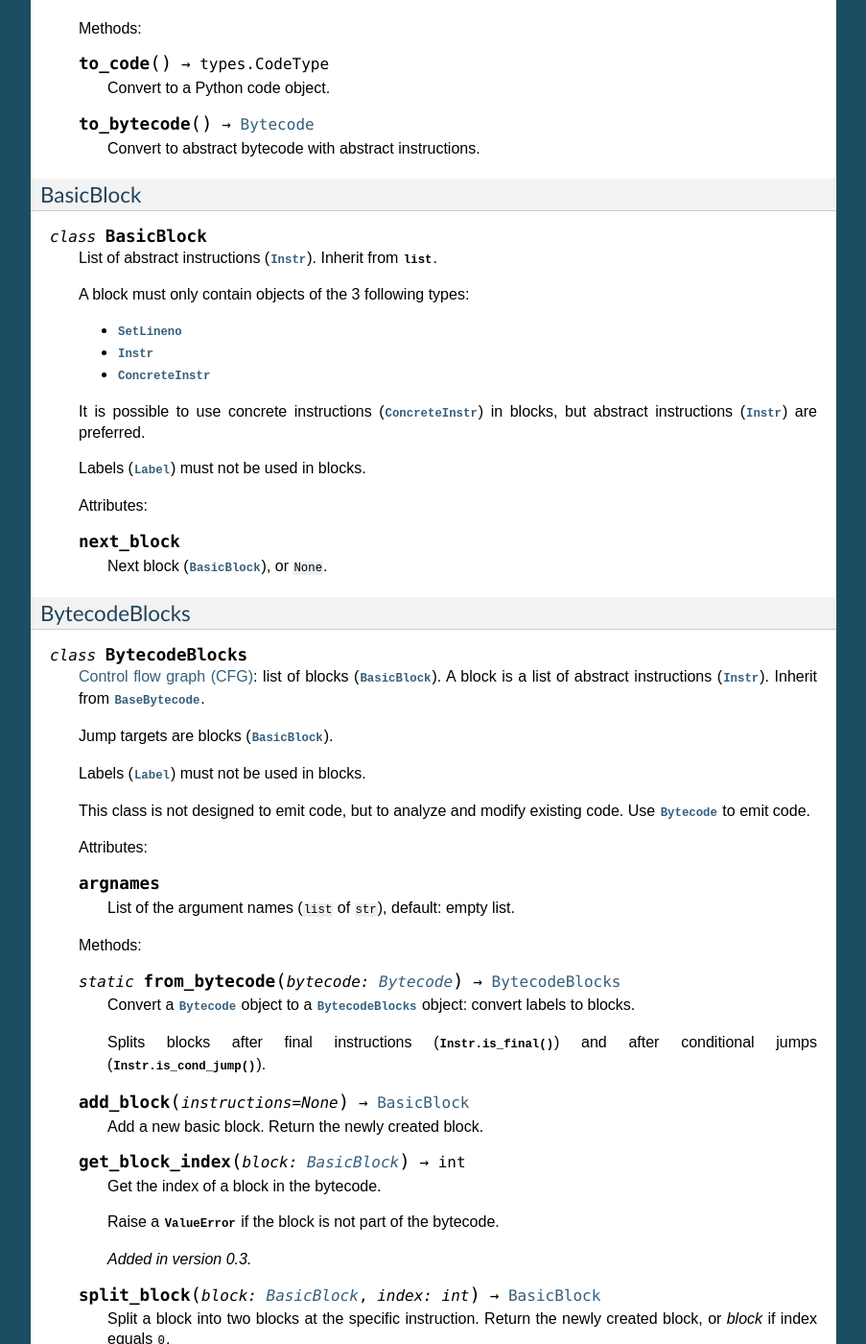
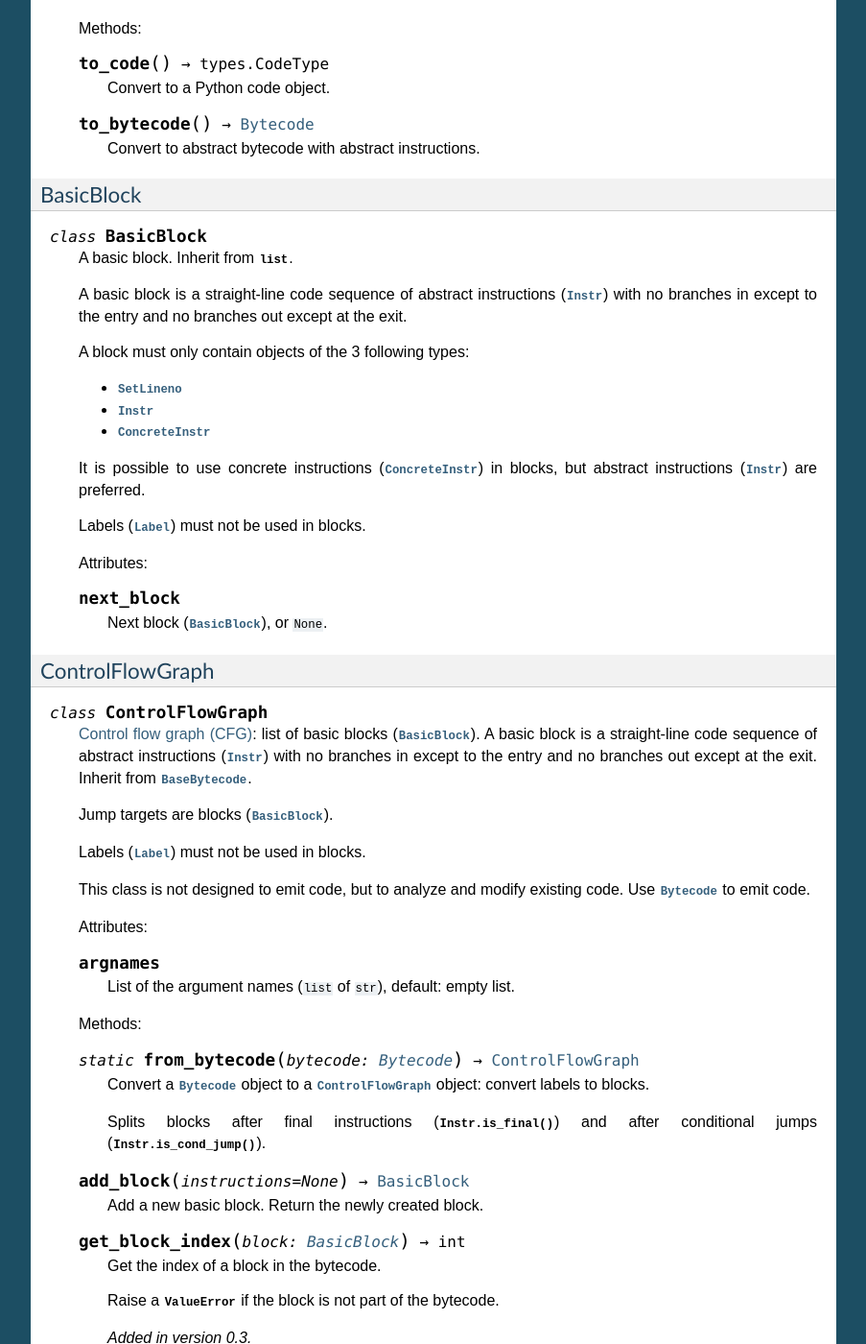
Before and after one commit to MatthieuDartiailh/bytecode, a Sphinx documentation site: the page built from doc/api.rst, in a window 1280 px wide and 1400 px high, scrolled down 6817 px. Shown: the whole window at 96% size, without its empty margins (198-1101 px from the left). Built offline with Sphinx 7.4.7, drawn with Linux system fonts in a browser that asks for light colours; some of the changed text lies outside the part shown.

Commit message:
Rename BytecodeBlocks to ControlFlowGraph

```diff
--- a/bytecode/__init__.py
+++ b/bytecode/__init__.py
@@ -2,7 +2,7 @@ __version__ = '0.3'
 
 __all__ = ['Label', 'Instr', 'SetLineno', 'Bytecode',
            'ConcreteInstr', 'ConcreteBytecode',
-           'BytecodeBlocks']
+           'ControlFlowGraph']
 
 from bytecode.instr import (UNSET, Label, SetLineno, Instr, CellVar, FreeVar,
                             Compare)
@@ -10,7 +10,7 @@ from bytecode.bytecode import BaseBytecode, _InstrList, Bytecode
 from bytecode.concrete import (ConcreteInstr, ConcreteBytecode,
                                # import needed to use it in bytecode.py
                                _ConvertBytecodeToConcrete)
-from bytecode.blocks import BasicBlock, BytecodeBlocks
+from bytecode.blocks import BasicBlock, ControlFlowGraph
 
 
 def dump_bytecode(bytecode, *, lineno=False):
@@ -86,7 +86,7 @@ def dump_bytecode(bytecode, *, lineno=False):
                 line = indent + format_line(index, line)
             print(line)
         print()
-    elif isinstance(bytecode, BytecodeBlocks):
+    elif isinstance(bytecode, ControlFlowGraph):
         labels = {}
         for block_index, block in enumerate(bytecode, 1):
             labels[id(block)] = 'block%s' % block_index
--- a/doc/api.rst
+++ b/doc/api.rst
@@ -23,7 +23,7 @@ Bytecode classes:
 * :class:`Bytecode`
 * :class:`ConcreteBytecode`
 * :class:`BasicBlock`
-* :class:`BytecodeBlocks`
+* :class:`ControlFlowGraph`
 
 Cell and Free Variables:
 
@@ -37,7 +37,7 @@ Functions
 .. function:: dump_bytecode(bytecode, \*, lineno=False)
 
    Dump a bytecode to the standard output. :class:`ConcreteBytecode`,
-   :class:`Bytecode` and :class:`BytecodeBlocks` are accepted for *bytecode*.
+   :class:`Bytecode` and :class:`ControlFlowGraph` are accepted for *bytecode*.
 
    If *lineno*, show also line numbers and instruction index/offset.
 
@@ -156,7 +156,7 @@ Instr
    * If the operation has a jump argument (:meth:`has_jump`, ex:
      ``JUMP_ABSOLUTE``): *arg* must be a :class:`Label` (if the instruction is
      used in :class:`Bytecode`) or a :class:`BasicBlock` (used in
-     :class:`BytecodeBlocks`).
+     :class:`ControlFlowGraph`).
    * If the operation has a cell or free argument (ex: ``LOAD_DEREF``): *arg*
      must be a :class:`CellVar` or :class:`FreeVar` instance.
    * If the operation has a local variable (ex: ``LOAD_FAST``): *arg* must be a
@@ -433,7 +433,11 @@ BasicBlock
 
 .. class:: BasicBlock
 
-   List of abstract instructions (:class:`Instr`). Inherit from :class:`list`.
+   A basic block. Inherit from :class:`list`.
+
+   A basic block is a straight-line code sequence of abstract instructions
+   (:class:`Instr`) with no branches in except to the entry and no branches out
+   except at the exit.
 
    A block must only contain objects of the 3 following types:
 
@@ -453,15 +457,17 @@ BasicBlock
       Next block (:class:`BasicBlock`), or ``None``.
 
 
-BytecodeBlocks
+ControlFlowGraph
 --------------
 
-.. class:: BytecodeBlocks
+.. class:: ControlFlowGraph
 
    `Control flow graph (CFG)
-   <https://en.wikipedia.org/wiki/Control_flow_graph>`_: list of blocks
-   (:class:`BasicBlock`). A block is a list of abstract instructions
-   (:class:`Instr`). Inherit from :class:`BaseBytecode`.
+   <https://en.wikipedia.org/wiki/Control_flow_graph>`_: list of basic blocks
+   (:class:`BasicBlock`). A basic block is a straight-line code sequence of
+   abstract instructions (:class:`Instr`) with no branches in except to the
+   entry and no branches out except at the exit. Inherit from
+   :class:`BaseBytecode`.
 
    Jump targets are blocks (:class:`BasicBlock`).
 
@@ -478,9 +484,9 @@ BytecodeBlocks
 
    Methods:
 
-   .. staticmethod:: from_bytecode(bytecode: Bytecode) -> BytecodeBlocks
+   .. staticmethod:: from_bytecode(bytecode: Bytecode) -> ControlFlowGraph
 
-      Convert a :class:`Bytecode` object to a :class:`BytecodeBlocks` object:
+      Convert a :class:`Bytecode` object to a :class:`ControlFlowGraph` object:
       convert labels to blocks.
 
       Splits blocks after final instructions (:meth:`Instr.is_final`) and after
```
Also changed, not shown: doc/blocks.rst (+7 -7 lines), doc/changelog.rst (+5 -4 lines), 7 other files.
